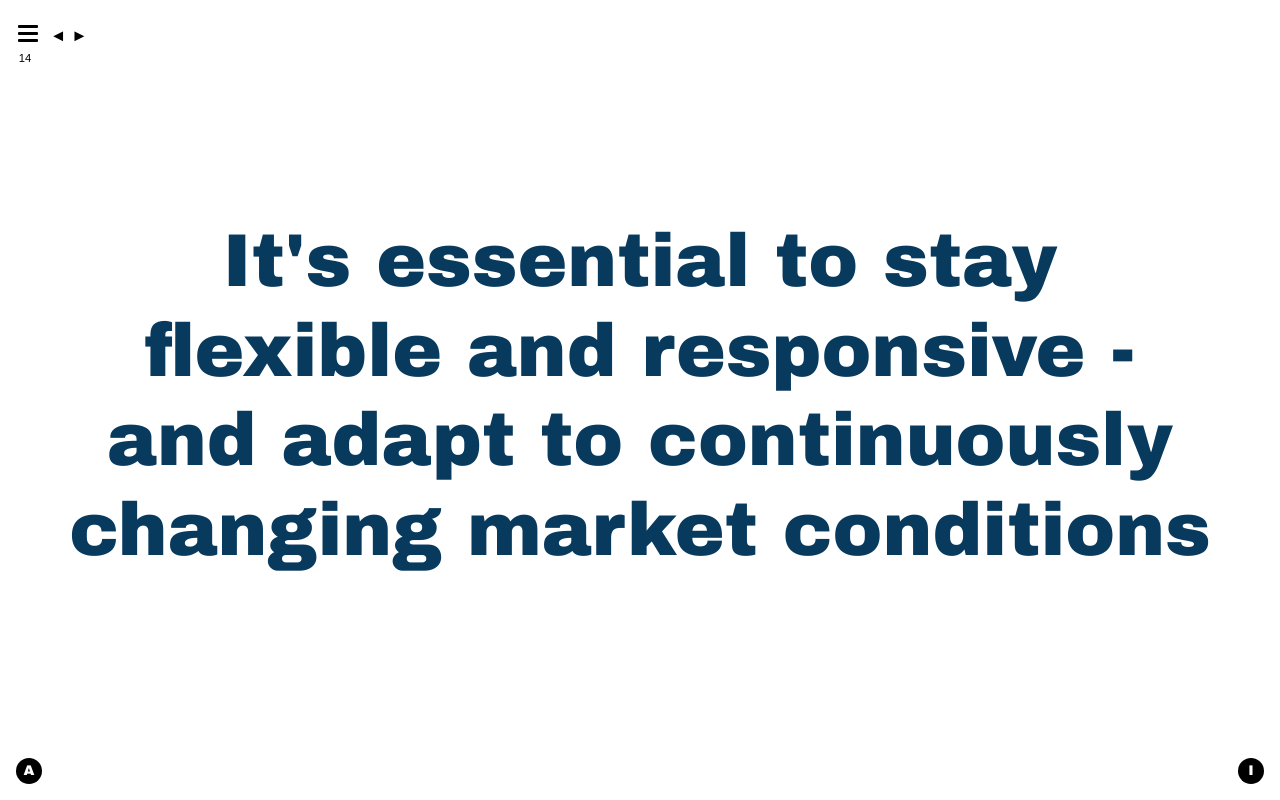
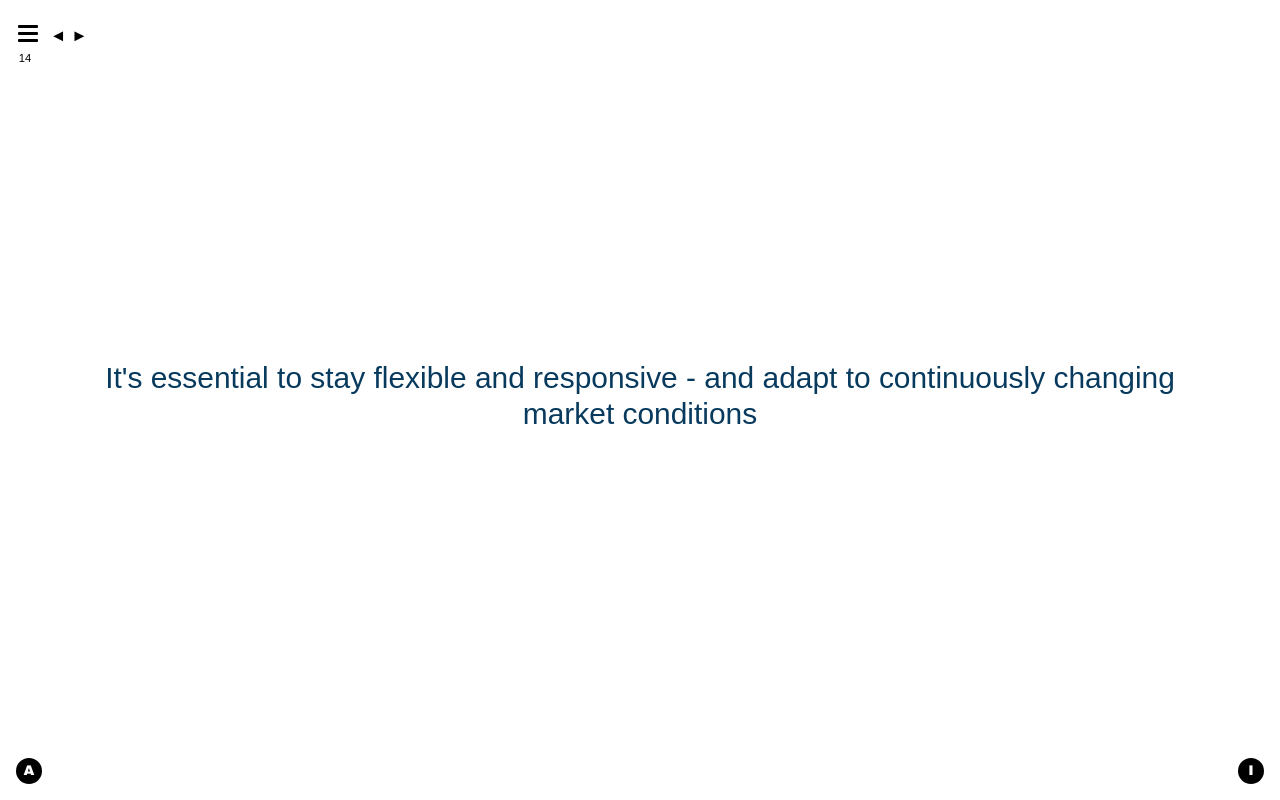
Before and after one commit to jeromecharlesrenard-collab/motivate_webpage, a plain HTML site: page site/14_page_14.html in a window 1280 px wide. Drawn offline with Linux system fonts and the light colour scheme.

Commit message:
Page builder: edit page 14 - Page 14

```diff
--- a/site/14_page_14.html
+++ b/site/14_page_14.html
@@ -9,7 +9,7 @@
     <style>
         .page { align-items: center; justify-content: center; text-align: center; }
         .page .sub-section { align-items: center; gap: 0; }
-        .page .line-1 { font-size: 5rem; font-family: 'Arial Black', sans-serif; color: #083a5e; font-weight: normal; font-style: normal; margin-bottom: 0.5rem; }
+        .page .line-1 { font-size: 2rem; font-family: Arial, sans-serif; color: #083a5e; font-weight: normal; font-style: normal; margin-bottom: 0.5rem; }
     </style>
 </head>
 <body data-page="14">
```
Also changed, not shown: 1 other file.
